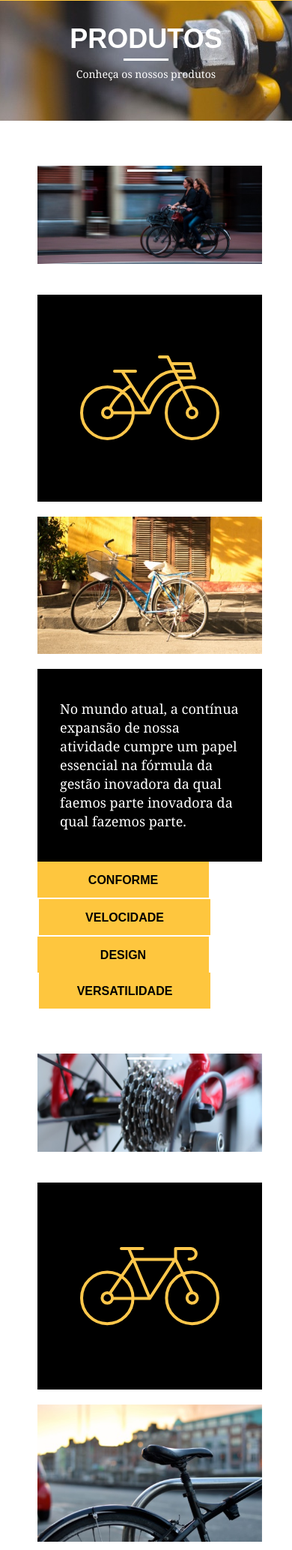
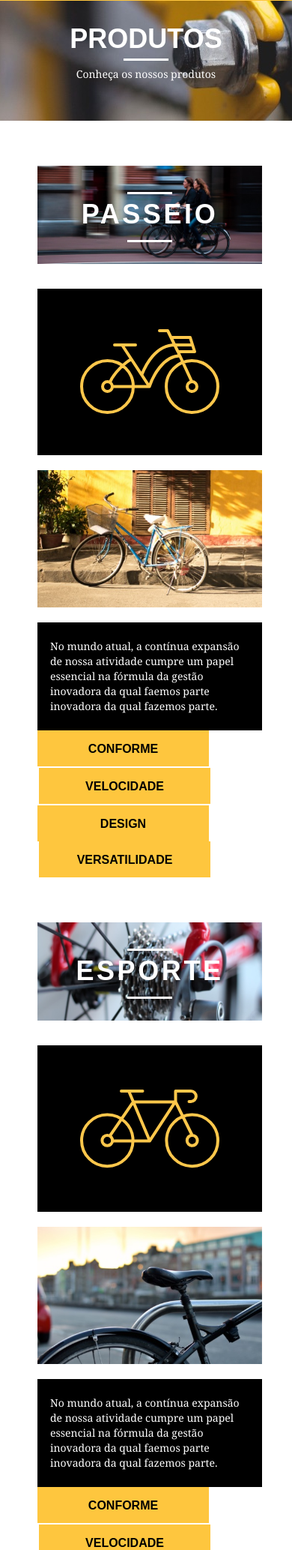
Before and after one commit to william-pereira/Curso-Web-Design-Origamid, a PHP site: page /produtos.html in a window 390 px wide. Shown: the part 263-2330 px from the top of the page at 75% size. Run offline with PHP 8.4, Linux system fonts and the light colour scheme.

Commit message:
Update responsivo.css

```diff
--- a/css/responsivo.css
+++ b/css/responsivo.css
@@ -21,7 +21,25 @@
   .quote-externo {
     top: 20px;
   }
-}
+  /* Produtos */
+
+  .produtos_item h2 {
+    top: -155px;
+    margin-bottom: -60px;
+  }
+  .produto_icone {
+    padding: 41px 0;
+  }
+  .produto_info p {
+    font-size: 14px;
+    line-height: 20px;
+    padding: 22px 17px;
+  }
+
+  .produto_info ul li {
+    width: 181px;
+  }
+} /* Final da parte de tablets*/
 
 /* Estilos para smartphones */
 @media only screen and (max-width: 800px) {
@@ -103,4 +121,18 @@
     font-size: 14px;
     line-height: 25px;
   }
-}
+  /* Produtos */
+
+  .produtos_item h2 {
+    top: -110px;
+    margin-bottom: -68px;
+  }
+  .produto_icone {
+    padding: 41px 0;
+  }
+  .produto_info p {
+    font-size: 14px;
+    line-height: 20px;
+    padding: 22px 17px;
+  }
+} /* Final da parte de smart phones*/
```
